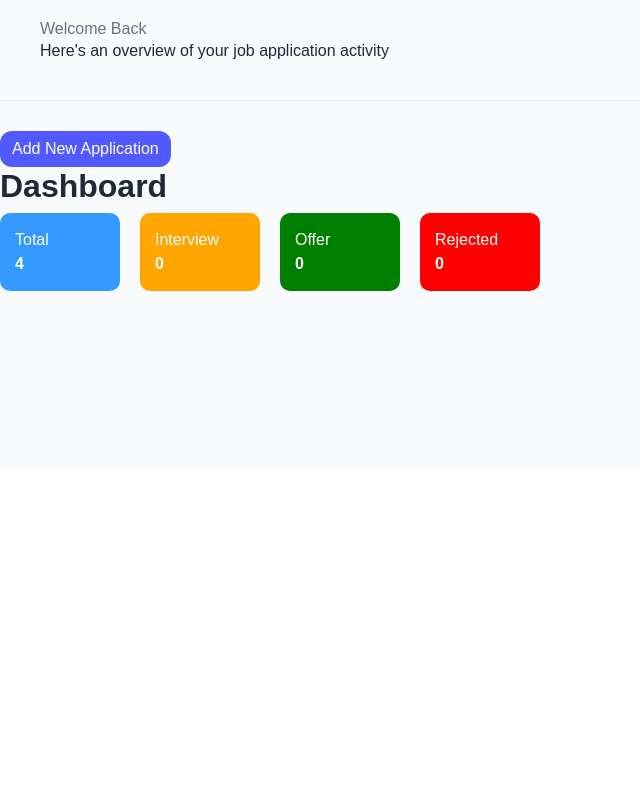
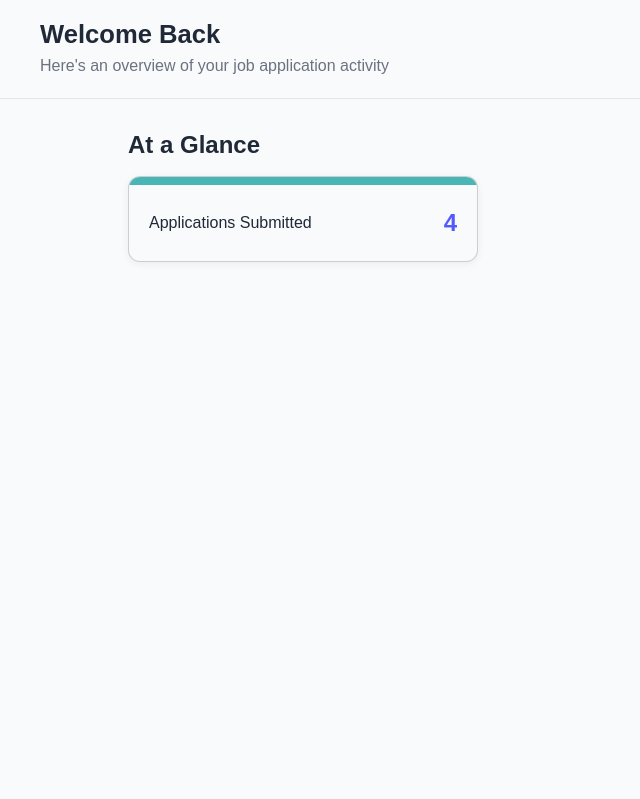
Before and after one commit to Jennijack89/job-application-tracker, a Flask app: page /dashboard in a window 1280 px wide. Shown: the part 331-1130 px from the top of the page, without its empty margins (0-640 px from the left). Before the commit the page ends 622 px from the top, so only its background shows below. Run offline with Flask 3, Linux system fonts and the light colour scheme; data comes from the database, SQL or seed files in the repository; a map, chart or similar area stays blank; some web fonts are replaced; grey boxes are pictures that could not be loaded.

Commit message:
On dashboard.html commented out original cards, worked on 1 card and html sections and class specifications. on style.css add following classes( dashboard classes, welcome classes, card classes) on register.html Finished styling to get design exactly like figma- this page is done.

```diff
--- a/static/css/style.css
+++ b/static/css/style.css
@@ -96,11 +96,21 @@ body{
     border-radius: 50%;
 }
 
+/* PAGE LAYOUT*/
+.dashboard-page{
+    background-color: var(--background-color);
+    min-height: 100vh;
+}
+
 .welcome-bar{
     width: 100%;
     background-color: var(--background-color);
     border-bottom: 1px solid #e5e7eb;
     padding: 20px 40px;
+}
+
+.welcome-content{
+    max-width: 1200px;
 }
 
 .welcome-title{
@@ -121,16 +131,19 @@ body{
     display:flex;
     justify-content: center;
     align-items: center;
-    height: 80vh;
+    height: 100vh;
+    width: 40%;
     background-color:var(--background-color);
 }
 
 /* Outer wrapper for background focus*/
 .form-wrapper{
-    height: 60vh;
+    height: 70vh;
     background-color: white;
     padding: 60px;
     border-radius: var(--border-radius);
+    border: 2px solid lightgray;
+    box-shadow: 2px 4px 10px rgba(0, 0, 0, 0.15);
 }
 
 /*Main form box*/
@@ -186,3 +199,72 @@ body{
 .form-control:focus {
     box-shadow: 0 0 0 2px var(--primary-color);
 }
+
+/* MAIN DASHBOARD AREA */
+/*.dashboard-main{
+    display: flex;
+    gap: 24px;
+    align-items: stretch;
+}*/
+
+.dashboard-container {
+    width: 80%;
+    margin:  30px auto 40px auto;
+}
+
+.dashboard-top{
+    display: flex;
+    gap: 24px;
+    align-items:stretch;
+    margin-bottom: 24px;
+}
+
+.dashboard-glance{
+    width: 35%;
+}
+
+.dashboard-chart{
+    width: 65%;
+}
+
+.section-heading{
+    margin-bottom: 16px;
+}
+
+/* CARDS*/
+
+.card{
+    background-color: var(--background-color);
+    border-radius: var(--border-radius);
+    overflow: hidden;
+    margin-bottom: 18px;
+    box-shadow: 0 2px 8px rgba(0, 0, 0, 0.06);
+}
+
+.stat-card{
+    margin-bottom: 18px;
+}
+
+.card-bar{
+    height: 8px;
+    background-color: var(--accent-color);
+}
+
+.card-body{
+    display: flex;
+    justify-content: space-between;
+    align-items: center;
+    padding: 20px;
+}
+
+.card-label{
+    font-size: 1rem;
+    font-weight: 500;
+    color: var(--text-color);
+}
+
+.card-value{
+    font-size: 1.5rem;
+    font-weight: 700;
+    color: var(--primary-color);
+}
--- a/templates/dashboard.html
+++ b/templates/dashboard.html
@@ -3,23 +3,42 @@
 {% block title %}Dashboard{% endblock %}
 
 {% block content %}
-<div class="welcome-bar">
+<div class="dashboard-page">
+    <section class="welcome-bar">
         <div class ="welcome-content">
-        <h2 class = "welcome-text"> Welcome Back</h2>
-        <p class="body-text">
+            <h2 class = "welcome-title"> Welcome Back</h2>
+            <p class="welcome-text">
                 Here's an overview of your job application activity
             </p>
         </div>
+    </section>
+
+    <!--<div class="button-container">
+        <a href="{{ url_for('add_application') }}" class="btn btn-primary">Add New Application</a>
+    </div>-->
+
+    <main class="dashboard-container">
+
+        <div class="dashboard-top">
+
+                <!--Dashboard At A Glance section-->
+                <section class="dashboard-glance">
+                    <h2 class="h2 section-heading">At a Glance</h2>
+
+                    <div class="card stat-card">
+                        <div class="card-bar"></div>
+                        <div class="card-body">
+                            <span class="card-label">Applications Submitted</span>
+                            <span class="card-value">{{ total }}</span>
                         </div>
+                    </div>
+                </section>
 
+                <!--Dashboard chart Section-->
+                <section class="dashboard-chart">
 
-
-<div class="button-container">
-    <a href="{{ url_for('add_application') }}" class="btn btn-primary">Add New Application</a>
-</div>
-
-<div>
-    <h1 class="h1">Dashboard</h1>
+                </section>
+                <!--<h1 class="h1">Dashboard</h1>
                 <div style="display:flex; gap:20px;">
                     <div style="padding:15px; background:#3399ff; color:white; border-radius:10px; width:120px;">
                         Total<br><b>{{ total }}</b>
@@ -33,7 +52,9 @@
                     <div style="padding:15px; background:red; color:white; border-radius:10px; width:120px;">
                         Rejected<br><b>{{ rejected }}</b>
                     </div>
+                </div>-->
         </div>
+    </main>
 </div>
 
 {% endblock %}
```
Also changed, not shown: templates/register.html (+5 -4 lines). Lines whose indentation alone changed are shown as unchanged.
